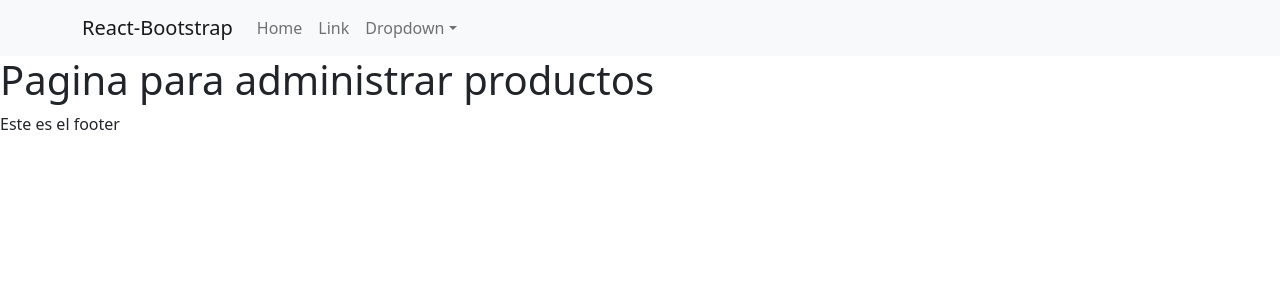
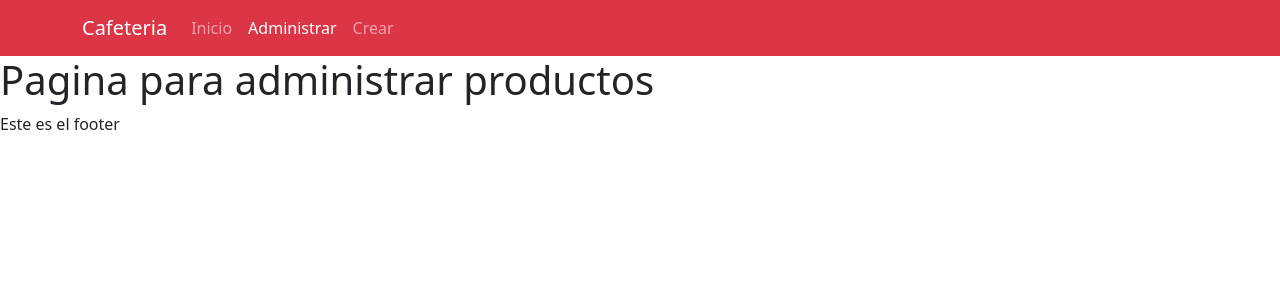
Before and after one commit to rollingcodeschool/Crudc2i, a React (Create React App) app: page /administrar in a window 1280 px wide. Shown: the top 300 px of the page. Built offline with nearby package versions, Linux system fonts and the light colour scheme.

Commit message:
agregamos las rutas al menu principal

```diff
--- a/src/App.js
+++ b/src/App.js
@@ -17,8 +17,8 @@ function App() {
         <Routes>
           <Route exact path='/' element={<Home></Home>} ></Route>
           <Route exact path='/administrar' element={<AdministrarProductos></AdministrarProductos>} ></Route>
-          <Route exact path='/administrar/producto/crear' element={<CrearProducto></CrearProducto>} ></Route>
-          <Route exact path='/administrar/producto/editar/:id' element={<EditarProducto></EditarProducto>} ></Route>
+          <Route exact path='/administrar/crear' element={<CrearProducto></CrearProducto>} ></Route>
+          <Route exact path='/administrar/editar/:id' element={<EditarProducto></EditarProducto>} ></Route>
           <Route path='*' element={<Error404></Error404>}></Route>
         </Routes>
         <Footer></Footer>
--- a/src/components/common/Menu.js
+++ b/src/components/common/Menu.js
@@ -1,27 +1,18 @@
 import React from 'react';
-import {Navbar, Nav, NavDropdown, Container} from 'react-bootstrap'
+import {Navbar, Nav, Container} from 'react-bootstrap'
+import {NavLink, Link} from 'react-router-dom';
 
 const Menu = () => {
     return (
-        <Navbar bg="light" expand="lg">
+        <Navbar bg="danger" variant='dark' expand="lg">
         <Container>
-          <Navbar.Brand href="#home">React-Bootstrap</Navbar.Brand>
+          <Navbar.Brand as={Link} to='/'>Cafeteria</Navbar.Brand>
           <Navbar.Toggle aria-controls="basic-navbar-nav" />
           <Navbar.Collapse id="basic-navbar-nav">
             <Nav className="me-auto">
-              <Nav.Link href="#home">Home</Nav.Link>
-              <Nav.Link href="#link">Link</Nav.Link>
-              <NavDropdown title="Dropdown" id="basic-nav-dropdown">
-                <NavDropdown.Item href="#action/3.1">Action</NavDropdown.Item>
-                <NavDropdown.Item href="#action/3.2">
-                  Another action
-                </NavDropdown.Item>
-                <NavDropdown.Item href="#action/3.3">Something</NavDropdown.Item>
-                <NavDropdown.Divider />
-                <NavDropdown.Item href="#action/3.4">
-                  Separated link
-                </NavDropdown.Item>
-              </NavDropdown>
+              <NavLink to='/' className='nav-item nav-link'>Inicio</NavLink>
+              <NavLink end to='/administrar' className='nav-item nav-link'>Administrar</NavLink>
+              <NavLink end to='/administrar/crear' className='nav-item nav-link'>Crear</NavLink>
             </Nav>
           </Navbar.Collapse>
         </Container>
```
